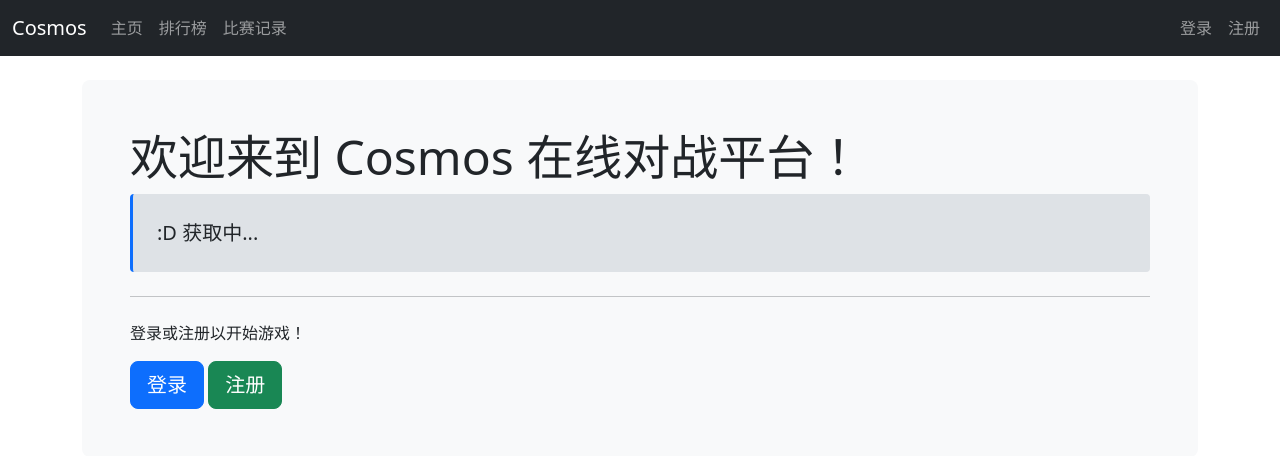
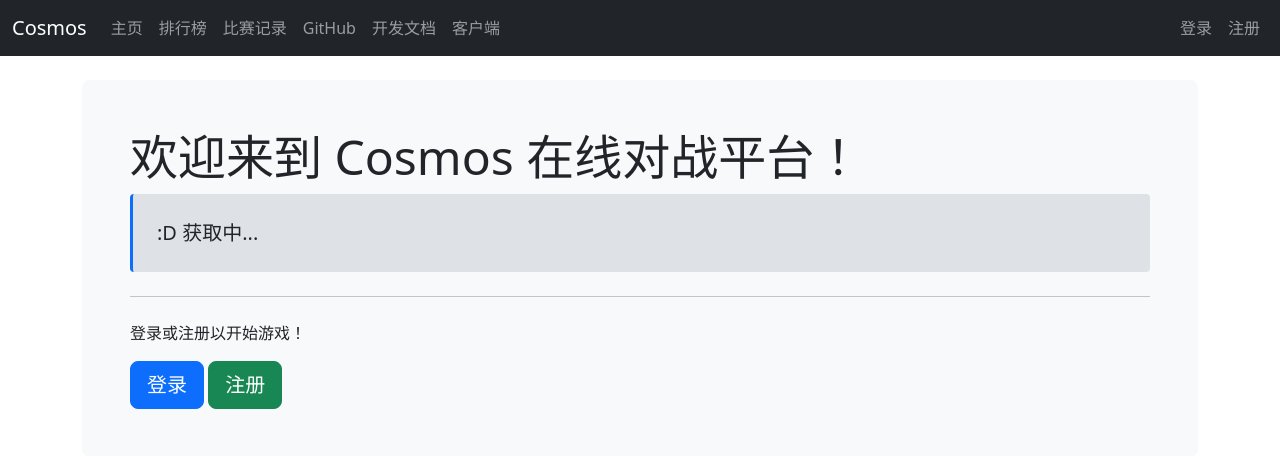
Before and after one commit to NGMAAAYO/Cosmos, a FastAPI app: page / in a window 1280 px wide. Shown: the top 456 px of the page. Run offline with FastAPI, Linux system fonts and the light colour scheme; some libraries are stand-ins or nearby versions.

Commit message:
add link to github

```diff
--- a/templates/base.html
+++ b/templates/base.html
@@ -22,6 +22,9 @@
             <li class="nav-item"><a class="nav-link" href="/dashboard">主页</a></li>
             <li class="nav-item"><a class="nav-link" href="/leaderboard">排行榜</a></li>
             <li class="nav-item"><a class="nav-link" href="/match_history">比赛记录</a></li>
+            <li class="nav-item"><a class="nav-link" href="https://github.com/NGMAAAYO/Cosmos/tree/main">GitHub</a></li>
+            <li class="nav-item"><a class="nav-link" href="https://github.com/NGMAAAYO/Cosmos/tree/main/documents">开发文档</a></li>
+            <li class="nav-item"><a class="nav-link" href="https://github.com/NGMAAAYO/Cosmos-Client">客户端</a></li>
           </ul>
           <ul class="navbar-nav">
             {% if user %}
```
